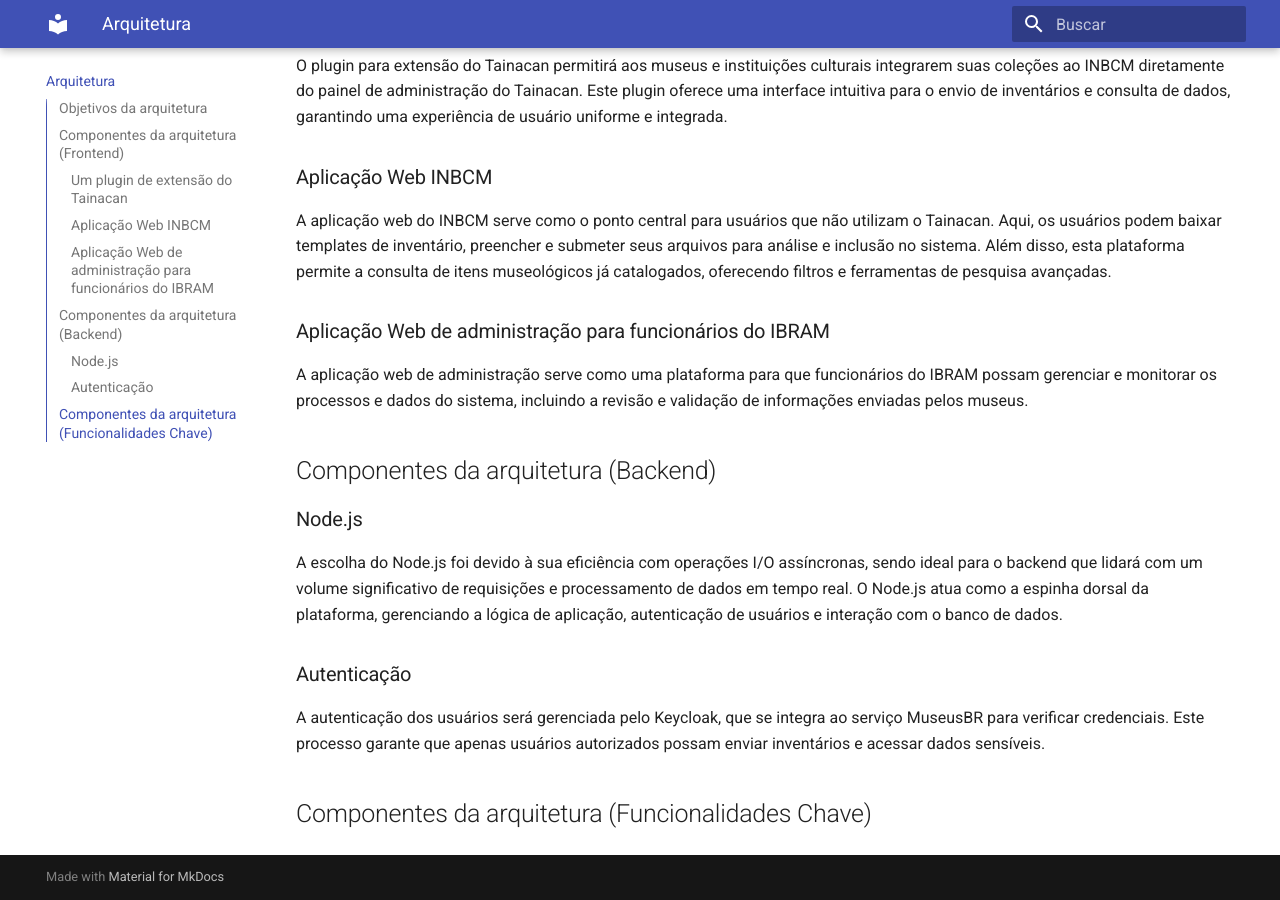
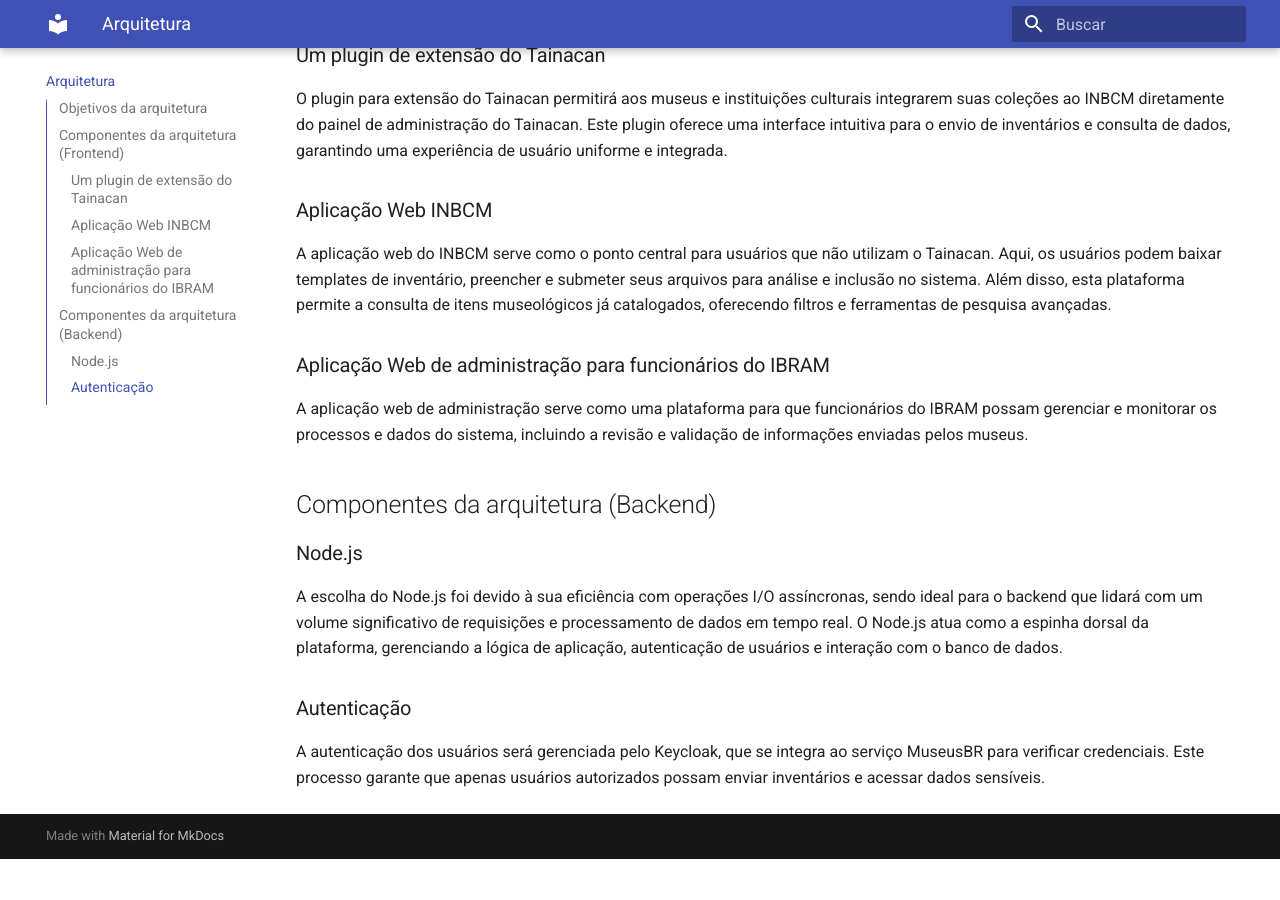
Before and after one commit to Nocs-lab/inbcm-docs, an MkDocs documentation site: the page built from docs/arquitetura.md, in a window 1280 px wide and 900 px high, scrolled down 704 px. Built offline with MkDocs 1.6.1 and Material for MkDocs 9.7.7, drawn with Linux system fonts in a browser that asks for light colours; after the commit the page ends 1563 px from its top, so only the background shows below that.

Commit message:
Ajustes no arquivo de arquitetura

````diff
--- a/docs/arquitetura.md
+++ b/docs/arquitetura.md
@@ -12,9 +12,9 @@
     L{Balanceador de carga} <--> E{Backend - NodeJs}
     E{Backend - NodeJs} <--> F[(Mongo)]
     E{Backend - NodeJs} <--> G(KeyCloak)
-    G(KeyCloak) <--> H(API do MuseusBR)
-    E{Backend - NodeJs} <--> I(RabbitMQ)
-    I(RabbitMQ) --> J(Processador arquivos)
+    %%G(KeyCloak) <--> H(API do MuseusBR)
+    %%E{Backend - NodeJs} <--> I(RabbitMQ)
+    %%I(RabbitMQ) --> J(Processador arquivos)
 ```
 
 ## Componentes da arquitetura (Frontend)
@@ -40,5 +40,3 @@
 ### Autenticação
 
 A autenticação dos usuários será gerenciada pelo Keycloak, que se integra ao serviço MuseusBR para verificar credenciais. Este processo garante que apenas usuários autorizados possam enviar inventários e acessar dados sensíveis.
-
-## Componentes da arquitetura (Funcionalidades Chave)
````
Also changed, not shown: site/arquitetura/index.html, site/search/search_index.json.
